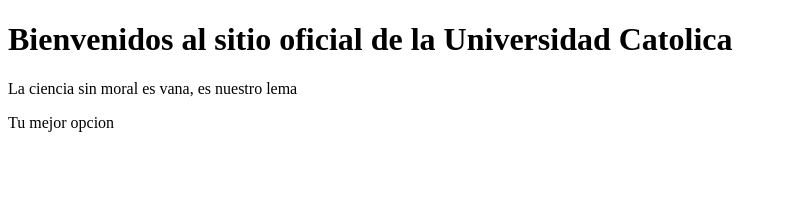
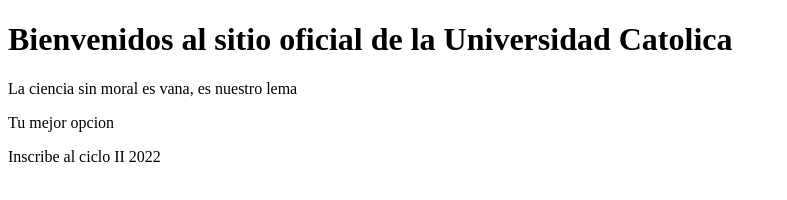
Before and after one commit to moncis/desarrollo2022, a plain HTML site: page index.html in a window 1280 px wide. Shown: the whole page, without its empty margins (0-787 px from the left). Drawn offline with Linux system fonts and the light colour scheme.

Commit message:
Se actualizo el archivo index.html

```diff
--- a/index.html
+++ b/index.html
@@ -10,5 +10,6 @@
     <h1>Bienvenidos al sitio oficial de la Universidad Catolica</h1>
     <p>La ciencia sin moral es vana, es nuestro lema</p>
     <p>Tu mejor opcion</p>
+    <p>Inscribe al ciclo II 2022</p>
 </body>
 </html>
```
